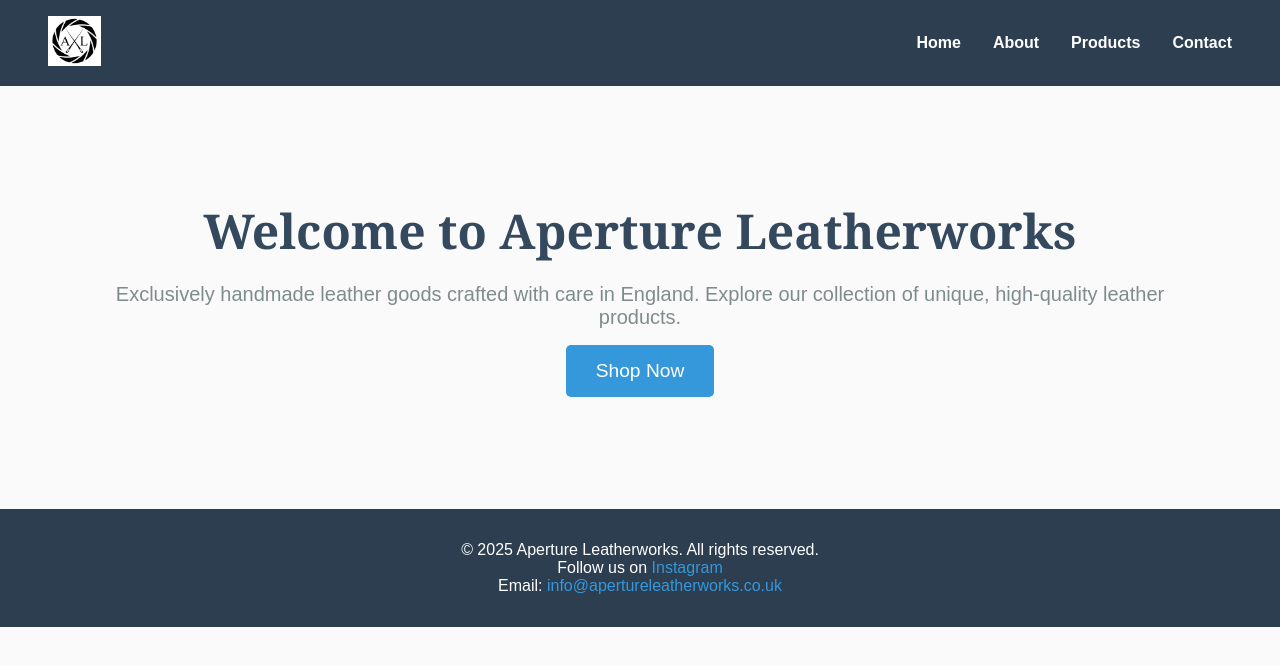
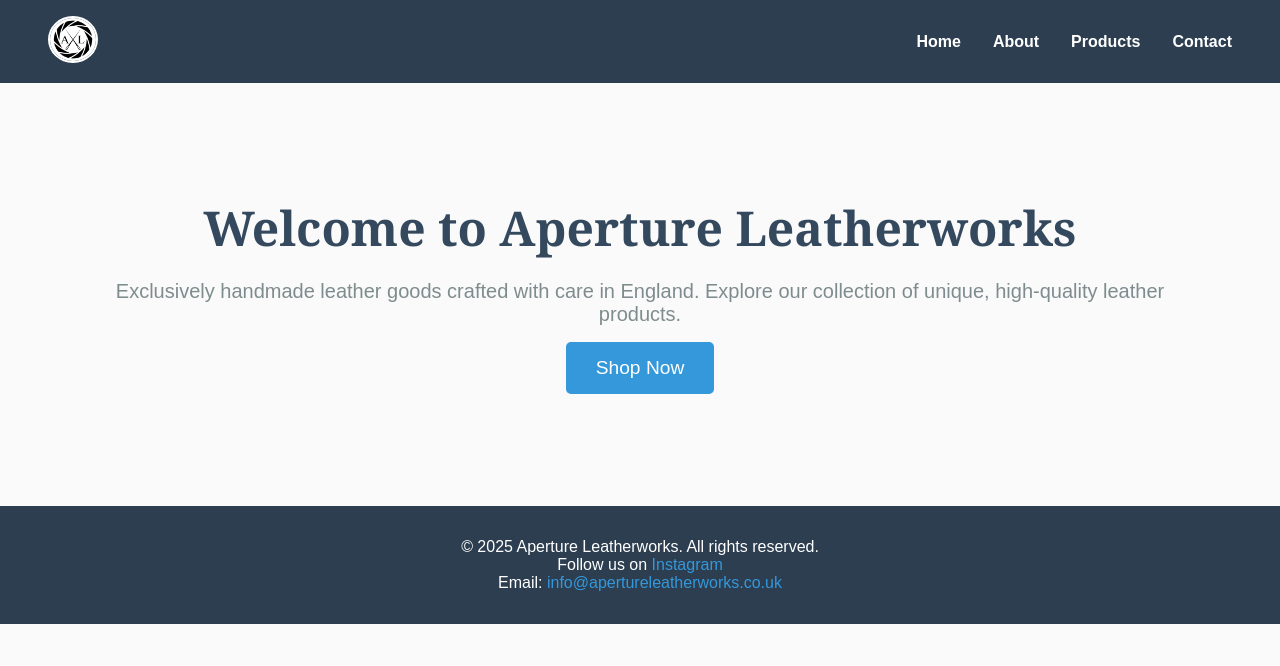
Before and after one commit to ApertureLeatherworks/aperture-leatherworks, a Jekyll site: the page built from index.markdown, in a window 1280 px wide. Shown: the top 666 px of the page. Built offline with Jekyll 4.4.1, drawn with Linux system fonts in a browser that asks for light colours.

Commit message:
updated css

```diff
--- a/assets/css/style.css
+++ b/assets/css/style.css
@@ -36,9 +36,13 @@ header {
 }
 
 header .logo img {
-  max-height: 50px; /* Adjust the max-height to make the logo smaller */
-  width: auto; /* Keep the aspect ratio of the logo intact */
+  max-height: 50px; /* Adjust as needed */
+  width: 50px; /* Ensure a perfect circle */
+  border-radius: 50%; /* Makes the image round */
+  object-fit: cover; /* Ensures the image fills the circular area properly */
+  border: 2px solid white; /* Optional: Adds a subtle border */
 }
+
 
 
 nav ul {
```
